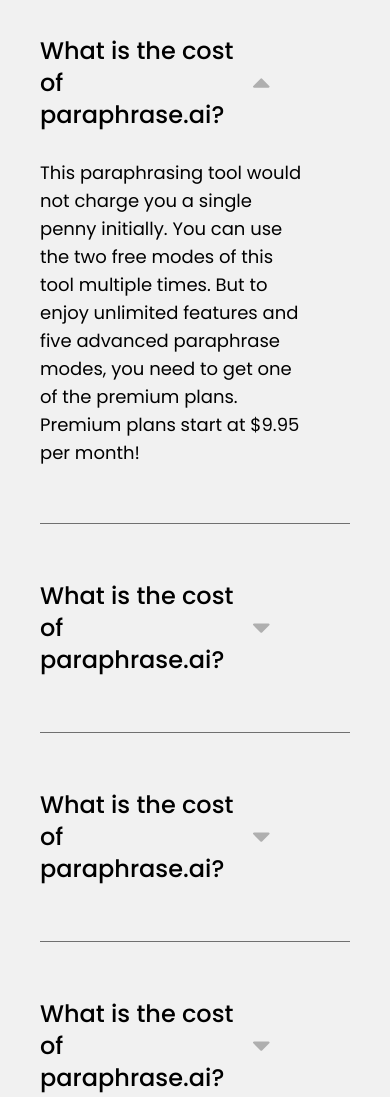
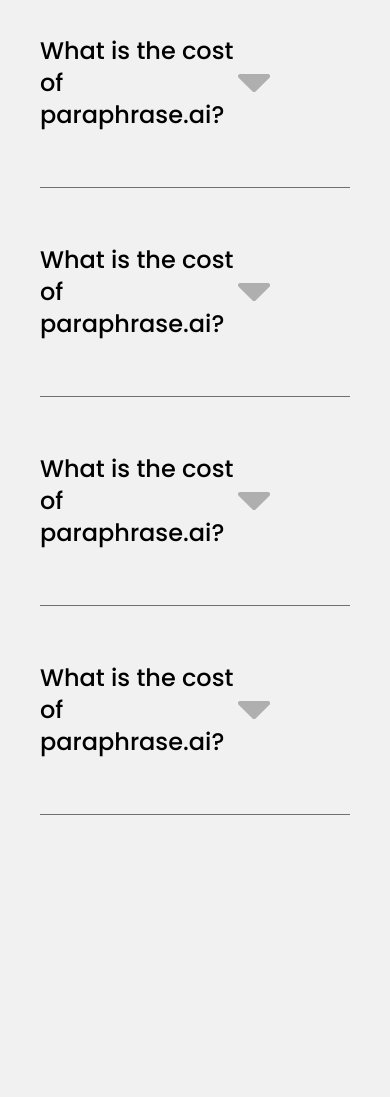
Before and after one commit to Hareem-Gohar/Pricing-and-plans-page, a plain HTML site: page index.html in a window 390 px wide. Shown: the part 2140-3237 px from the top of the page. After the commit the page ends 3115 px from the top, so only its background shows below. Drawn offline with nearby package versions, Linux system fonts and the light colour scheme; a web font is replaced by a local one.

Commit message:
Accordion done

```diff
--- a/index.html
+++ b/index.html
@@ -13,6 +13,9 @@
       <style>
             * {
                   font-family: "Poppins", sans-serif;
+            }
+            #is-open {
+                   transition: all 0.3s cubic-bezier(0.25, 0.1, 0.25, 1);
             }
       </style>
 </head>
@@ -152,41 +155,62 @@
             <div class="mb-40 px-10">
                   <h2 class="text-[#EE9142] font-semibold text-5xl text-center py-5">FAQ</h2>
                   <p class="text-xl text-center font-normal pb-14">These are some of the most frequently asked questions by users who come to Parafrasear.ai</p>
-                  <div class="">
+                  <div>
                         <ul class="first:border-t border-t-[#707070]">
-                              <li class="border-b border-b-[#707070] py-14">
-                                    <div class=" flex justify-between items-center pe-20">
+                              <li class="border-b border-b-[#707070] py-14 cursor-pointer">
+                                    <div class=" flex justify-between items-center pe-20 closed">
                                           <p class="text-2xl font-medium">What is the cost of paraphrase.ai?</p>
-                                          <svg xmlns="http://www.w3.org/2000/svg" width="32.116" height="18.218" viewBox="0 0 32.116 18.218">
-                                                <path id="Icon_awesome-caret-down" data-name="Icon awesome-caret-down" d="M2.955,13.5H30.749a2.156,2.156,0,0,1,1.523,3.684l-13.892,13.9a2.165,2.165,0,0,1-3.057,0L1.432,17.184A2.156,2.156,0,0,1,2.955,13.5Z" transform="translate(32.91 31.718) rotate(180)" fill="#afafaf"/>
-                                              </svg>
+                                          <div class="">
+                                                <svg class="arrow" xmlns="http://www.w3.org/2000/svg" width="32.116" height="18.218" viewBox="0 0 32.116 18.218">
+                                                <path  id="Icon_awesome-caret-down" data-name="Icon awesome-caret-down" d="M2.955,13.5H30.749a2.156,2.156,0,0,1,1.523,3.684l-13.892,13.9a2.165,2.165,0,0,1-3.057,0L1.432,17.184A2.156,2.156,0,0,1,2.955,13.5Z" transform="translate(-0.794 -13.5)" fill="#afafaf"/>
+                                                </svg>
+                                          </div>
+
                                     </div>
-                                    <div class="pt-7 w-[86%]">
+                                    <div class="pt-7 w-[86%] hidden is-open" >
                                           <p class="text-lg">This paraphrasing tool would not charge you a single penny initially. You can use the two free modes of this tool multiple times. But to enjoy unlimited features and five advanced paraphrase modes, you need to get one of the premium plans. Premium plans start at $9.95 per month!</p>
                                     </div>
                               </li>
-                              <li class="border-b border-b-[#707070] py-14">
-                                    <div class=" flex justify-between items-center pe-20">
+                              <li class="border-b border-b-[#707070] py-14 cursor-pointer">
+                                    <div class=" flex justify-between items-center pe-20 closed">
                                           <p class="text-2xl font-medium">What is the cost of paraphrase.ai?</p>
-                                          <svg xmlns="http://www.w3.org/2000/svg" width="32.116" height="18.218" viewBox="0 0 32.116 18.218">
-                                                <path id="Icon_awesome-caret-down" data-name="Icon awesome-caret-down" d="M2.955,13.5H30.749a2.156,2.156,0,0,1,1.523,3.684l-13.892,13.9a2.165,2.165,0,0,1-3.057,0L1.432,17.184A2.156,2.156,0,0,1,2.955,13.5Z" transform="translate(-0.794 -13.5)" fill="#afafaf"/>
-                                              </svg>
+                                          <div class="">
+                                                <svg class="arrow" xmlns="http://www.w3.org/2000/svg" width="32.116" height="18.218" viewBox="0 0 32.116 18.218">
+                                                <path  id="Icon_awesome-caret-down" data-name="Icon awesome-caret-down" d="M2.955,13.5H30.749a2.156,2.156,0,0,1,1.523,3.684l-13.892,13.9a2.165,2.165,0,0,1-3.057,0L1.432,17.184A2.156,2.156,0,0,1,2.955,13.5Z" transform="translate(-0.794 -13.5)" fill="#afafaf"/>
+                                                </svg>
+                                          </div>
+
+                                    </div>
+                                    <div class="pt-7 w-[86%] hidden is-open" >
+                                          <p class="text-lg">This paraphrasing tool would not charge you a single penny initially. You can use the two free modes of this tool multiple times. But to enjoy unlimited features and five advanced paraphrase modes, you need to get one of the premium plans. Premium plans start at $9.95 per month!</p>
                                     </div>
                               </li>
-                              <li class="border-b border-b-[#707070] py-14">
-                                    <div class=" flex justify-between items-center pe-20">
+                              <li class="border-b border-b-[#707070] py-14 cursor-pointer">
+                                    <div class=" flex justify-between items-center pe-20 closed">
                                           <p class="text-2xl font-medium">What is the cost of paraphrase.ai?</p>
-                                          <svg xmlns="http://www.w3.org/2000/svg" width="32.116" height="18.218" viewBox="0 0 32.116 18.218">
-                                                <path id="Icon_awesome-caret-down" data-name="Icon awesome-caret-down" d="M2.955,13.5H30.749a2.156,2.156,0,0,1,1.523,3.684l-13.892,13.9a2.165,2.165,0,0,1-3.057,0L1.432,17.184A2.156,2.156,0,0,1,2.955,13.5Z" transform="translate(-0.794 -13.5)" fill="#afafaf"/>
-                                              </svg>
+                                          <div class="">
+                                                <svg class="arrow" xmlns="http://www.w3.org/2000/svg" width="32.116" height="18.218" viewBox="0 0 32.116 18.218">
+                                                <path  id="Icon_awesome-caret-down" data-name="Icon awesome-caret-down" d="M2.955,13.5H30.749a2.156,2.156,0,0,1,1.523,3.684l-13.892,13.9a2.165,2.165,0,0,1-3.057,0L1.432,17.184A2.156,2.156,0,0,1,2.955,13.5Z" transform="translate(-0.794 -13.5)" fill="#afafaf"/>
+                                                </svg>
+                                          </div>
+
+                                    </div>
+                                    <div class="pt-7 w-[86%] hidden is-open" >
+                                          <p class="text-lg">This paraphrasing tool would not charge you a single penny initially. You can use the two free modes of this tool multiple times. But to enjoy unlimited features and five advanced paraphrase modes, you need to get one of the premium plans. Premium plans start at $9.95 per month!</p>
                                     </div>
                               </li>
-                              <li class="border-b border-b-[#707070] py-14">
-                                    <div class=" flex justify-between items-center pe-20">
+                              <li class="border-b border-b-[#707070] py-14 cursor-pointer">
+                                    <div class=" flex justify-between items-center pe-20 closed">
                                           <p class="text-2xl font-medium">What is the cost of paraphrase.ai?</p>
-                                          <svg xmlns="http://www.w3.org/2000/svg" width="32.116" height="18.218" viewBox="0 0 32.116 18.218">
-                                                <path id="Icon_awesome-caret-down" data-name="Icon awesome-caret-down" d="M2.955,13.5H30.749a2.156,2.156,0,0,1,1.523,3.684l-13.892,13.9a2.165,2.165,0,0,1-3.057,0L1.432,17.184A2.156,2.156,0,0,1,2.955,13.5Z" transform="translate(-0.794 -13.5)" fill="#afafaf"/>
-                                              </svg>
+                                          <div class="">
+                                                <svg class="arrow" xmlns="http://www.w3.org/2000/svg" width="32.116" height="18.218" viewBox="0 0 32.116 18.218">
+                                                <path  id="Icon_awesome-caret-down" data-name="Icon awesome-caret-down" d="M2.955,13.5H30.749a2.156,2.156,0,0,1,1.523,3.684l-13.892,13.9a2.165,2.165,0,0,1-3.057,0L1.432,17.184A2.156,2.156,0,0,1,2.955,13.5Z" transform="translate(-0.794 -13.5)" fill="#afafaf"/>
+                                                </svg>
+                                          </div>
+
+                                    </div>
+                                    <div class="pt-7 w-[86%] hidden is-open" >
+                                          <p class="text-lg">This paraphrasing tool would not charge you a single penny initially. You can use the two free modes of this tool multiple times. But to enjoy unlimited features and five advanced paraphrase modes, you need to get one of the premium plans. Premium plans start at $9.95 per month!</p>
                                     </div>
                               </li>
                         </ul>
@@ -194,6 +218,15 @@
             </div>
       </div>
 
+
+
+
+
+
+
 </body>
 
+<script src="main.js"></script>
+
+
 </html>
--- /dev/null
+++ b/main.js
@@ -0,0 +1,21 @@
+let allClosed = document.querySelectorAll('.closed');
+
+allClosed.forEach(closed => {
+      closed.addEventListener('click', function () {
+            const isOpenDiv = this.nextElementSibling;
+            isOpenDiv.classList.toggle('hidden');
+
+            const arrow = this.querySelector('.arrow');
+            arrow.classList.toggle('rotate-180');
+
+            allClosed.forEach(otherClosed => {
+                  if (otherClosed !== closed) {
+                        const otherIsOpenDiv = otherClosed.nextElementSibling;
+                        if (!otherIsOpenDiv.classList.contains('hidden')) {
+                              otherIsOpenDiv.classList.add('hidden');
+                              otherClosed.querySelector('.arrow').classList.remove('rotate-180');
+                        }
+                  }
+            });
+      });
+});
```
